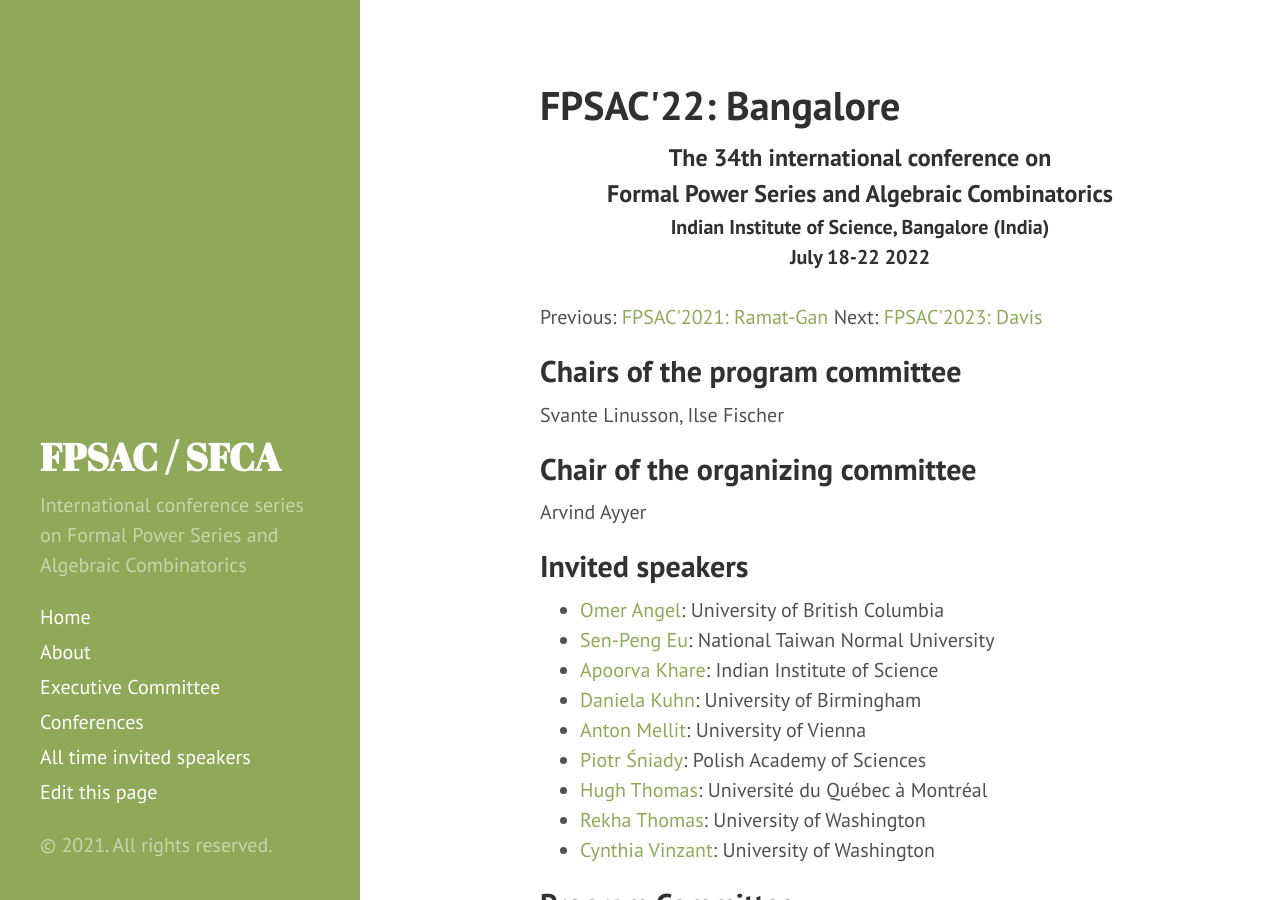
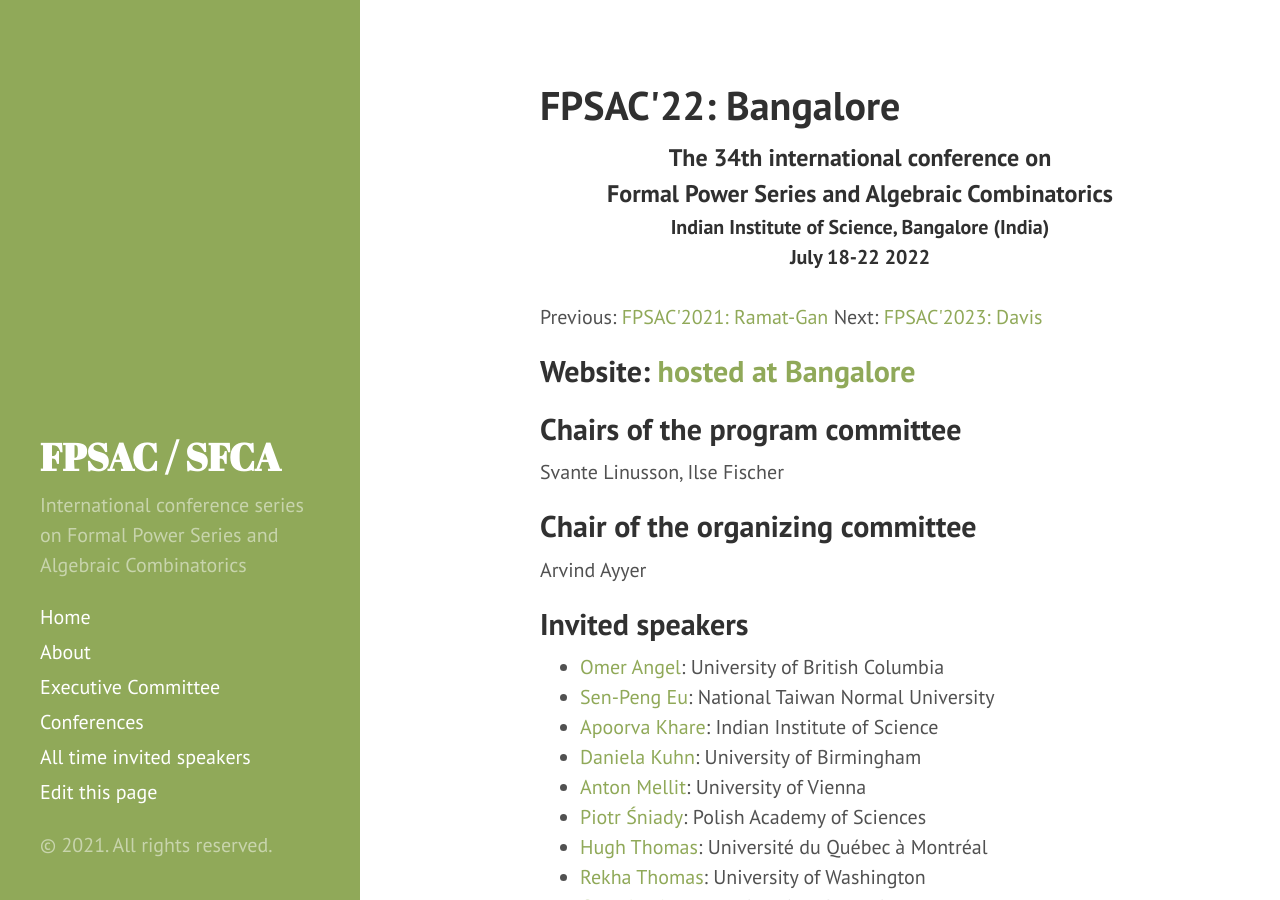
Before and after one commit to FPSAC/FPSAC.github.io, a Jekyll site: the page built from _confs/fpsac-2022.md, in a window 1280 px wide and 900 px high. Built offline with Jekyll 4.4.1, drawn with Linux system fonts in a browser that asks for light colours; some of the changed lines change nothing that is shown.

Commit message:
Added link to official website

```diff
--- a/_confs/fpsac-2022.md
+++ b/_confs/fpsac-2022.md
@@ -6,7 +6,7 @@
 town: Bangalore
 country: India
 dates: July 18-22
-site:
+site: http://math.iisc.ac.in/fpsac2022/
 
 invited_speakers:
 
```
